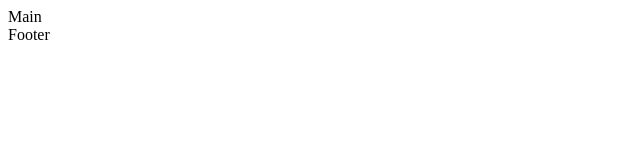
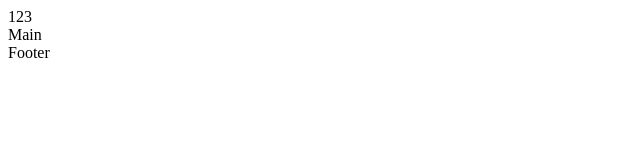
Before and after one commit to DenysHalytskyi/work_with_git, a plain HTML site: page index.html in a window 1280 px wide. Shown: the full height of the page, 0-640 px from the left. Drawn offline with Linux system fonts and the light colour scheme.

Commit message:
Update index.html

```diff
--- a/index.html
+++ b/index.html
@@ -6,7 +6,7 @@
   <title>My Project</title>
 </head>
 <body>
-  <header></header>
+  <header>123</header>
   <main>Main</main>
   <footer>Footer</footer>
 </body>
```
